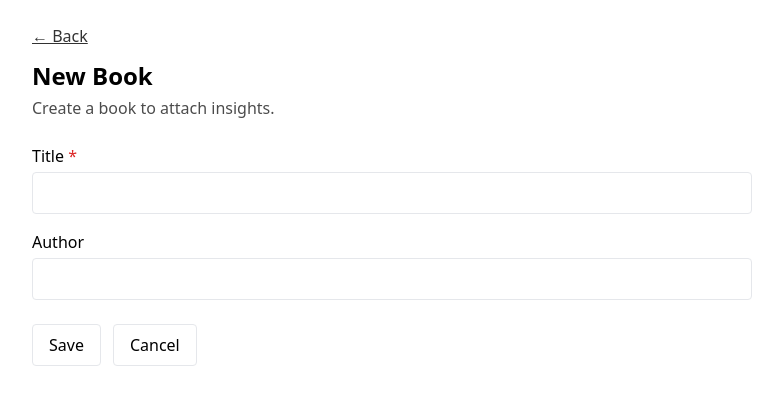
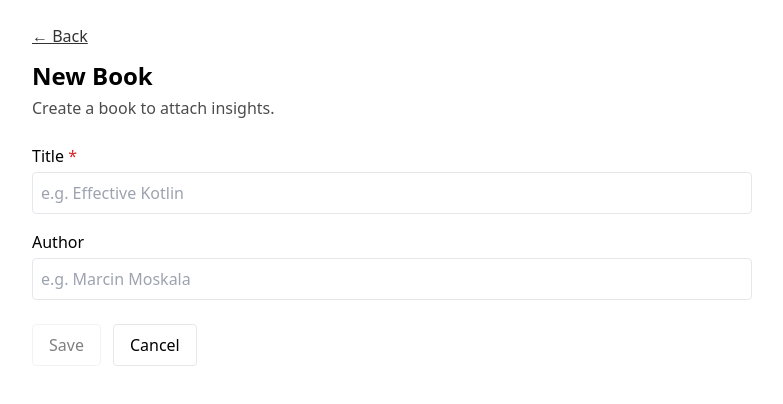
Before and after one commit to waka-apps/reading-insight-log, a Nuxt app in the folder frontend/: page /books/new in a window 1280 px wide. Shown: the top 404 px of the page, without its empty margins (248-1031 px from the left). Built offline with nearby package versions, Linux system fonts and the light colour scheme.

Commit message:
サーバーから取得した値を表示 / 新規登録時にpostリクエスト

```diff
--- a/frontend/pages/books/index.vue
+++ b/frontend/pages/books/index.vue
@@ -1,59 +1,64 @@
 <script setup lang="ts">
-type Book = {
-  id: string;
-  title: string;
-  author?: string;
-  insightCount: number;
-  updatedAt: string;
-};
+import type { Book } from "~/types/book";
 
-const books = ref<Book[]>([
-  {
-    id: "book-1",
-    title: "Effective Kotlin",
-    author: "Marcin Moskala",
-    insightCount: 3,
-    updatedAt: "2026-01-29",
-  },
-  {
-    id: "book-2",
-    title: "Clean Architecture",
-    author: "Robert C. Martin",
-    insightCount: 5,
-    updatedAt: "2026-01-20",
-  },
-  {
-    id: "book-3",
-    title: "The Lean Startup",
-    author: "Eric Ries",
-    insightCount: 2,
-    updatedAt: "2026-01-12",
-  },
-]);
+const api = useApi();
+
+const pending = ref(true);
+const error = ref<string | null>(null);
+const books = ref<Book[]>([]);
+
+async function load() {
+  pending.value = true;
+  error.value = null;
+  try {
+    books.value = await api.get<Book[]>("/admin/books");
+  } catch (e) {
+    error.value = (e as Error).message;
+  } finally {
+    pending.value = false;
+  }
+}
+
+onMounted(load);
 </script>
 
 <template>
   <main class="p-6 max-w-3xl mx-auto">
-    <header class="flex items-center justify-between mb-6">
+    <header class="mb-6 flex items-center justify-between">
+      <div>
         <h1 class="text-2xl font-bold">Books</h1>
-      <NuxtLink to="/books/new" class="px-3 py-2 rounded border">New Book</NuxtLink>
+        <p class="opacity-70 mt-1">API: {{ useRuntimeConfig().public.apiBaseUrl }}</p>
+      </div>
+
+      <NuxtLink to="/books/new" class="px-4 py-2 border rounded"> New Book </NuxtLink>
     </header>
 
+    <section v-if="pending" class="border rounded p-4">Loading...</section>
+
+    <section v-else-if="error" class="border rounded p-4">
+      <p class="font-semibold">Error</p>
+      <p class="opacity-80 mt-1">{{ error }}</p>
+      <button class="mt-4 px-4 py-2 border rounded" @click="load">Retry</button>
+    </section>
+
+    <section v-else class="space-y-3">
+      <div v-if="books.length === 0" class="border rounded p-4 opacity-80">No books yet.</div>
+
       <ul class="space-y-3">
-      <li v-for="b in books" :key="b.id" class="border rounded p-4">
+        <li v-for="b in books" :key="b.id" class="border rounded p-4 hover:bg-gray-50 transition">
           <NuxtLink :to="`/books/${b.id}`" class="block">
             <div class="flex items-start justify-between gap-4">
               <div>
                 <div class="font-semibold">{{ b.title }}</div>
-              <div class="text-sm opacity-70" v-if="b.author">{{ b.author }}</div>
+                <div v-if="b.author" class="text-sm opacity-70">{{ b.author }}</div>
               </div>
-            <div class="text-right text-sm opacity-80">
-              <div>{{ b.insightCount }} insights</div>
-              <div>Updated: {{ b.updatedAt }}</div>
+              <div class="text-sm opacity-70">{{ b.insightCount }} insights</div>
             </div>
-          </div>
+
+            <div class="text-xs opacity-60 mt-2">updatedAt: {{ b.updatedAt }}</div>
           </NuxtLink>
         </li>
       </ul>
+    </section>
   </main>
 </template>
--- a/frontend/pages/books/new.vue
+++ b/frontend/pages/books/new.vue
@@ -1,18 +1,33 @@
 <script setup lang="ts">
+import type { CreateBookRequest, Book } from "~/types/book";
+
+const api = useApi();
+
 const title = ref("");
 const author = ref("");
 
-const canSave = computed(() => title.value.trim().length > 0);
+const pending = ref(false);
+const error = ref<string | null>(null);
 
-function onSave() {
-  const payload = {
-    title: title.value.trim(),
-    author: author.value.trim() || null,
-  };
-  console.log("create book:", payload);
+const canSave = computed(() => title.value.trim().length > 0 && !pending.value);
 
-  // v1: まずはbooksに戻す（後でAPI接続したら、作成したbookIdへ遷移）
-  navigateTo("/books");
+async function onSave() {
+  error.value = null;
+  pending.value = true;
+  try {
+    const payload: CreateBookRequest = {
+      title: title.value.trim(),
+      author: author.value.trim() ? author.value.trim() : null,
+    };
+
+    // 作成後に一覧へ戻す（v1）
+    await api.post<CreateBookRequest, Book>("/admin/books", payload);
+    await navigateTo("/books");
+  } catch (e) {
+    error.value = (e as Error).message;
+  } finally {
+    pending.value = false;
+  }
 }
 </script>
 
@@ -24,19 +39,41 @@ function onSave() {
       <p class="opacity-70 mt-1">Create a book to attach insights.</p>
     </header>
 
+    <section v-if="error" class="border rounded p-4 mb-4">
+      <p class="font-semibold">Error</p>
+      <p class="opacity-80 mt-1">{{ error }}</p>
+    </section>
+
     <form class="space-y-4" @submit.prevent="onSave">
       <div>
         <label class="block font-medium mb-1"> Title <span class="text-red-600">*</span> </label>
-        <input v-model="title" class="w-full border rounded p-2" />
+        <input
+          v-model="title"
+          class="w-full border rounded p-2"
+          placeholder="e.g. Effective Kotlin"
+          :disabled="pending"
+        />
       </div>
 
       <div>
         <label class="block font-medium mb-1">Author</label>
-        <input v-model="author" class="w-full border rounded p-2" />
+        <input
+          v-model="author"
+          class="w-full border rounded p-2"
+          placeholder="e.g. Marcin Moskala"
+          :disabled="pending"
+        />
       </div>
 
       <div class="pt-2 flex gap-3">
-        <button type="submit" class="px-4 py-2 border rounded" :disabled="!canSave">Save</button>
+        <button
+          type="submit"
+          class="px-4 py-2 border rounded"
+          :disabled="!canSave"
+          :class="!canSave ? 'opacity-50 cursor-not-allowed' : ''"
+        >
+          {{ pending ? "Saving..." : "Save" }}
+        </button>
 
         <NuxtLink to="/books" class="px-4 py-2 border rounded inline-block"> Cancel </NuxtLink>
       </div>
```
Lines whose indentation alone changed are shown as unchanged.
